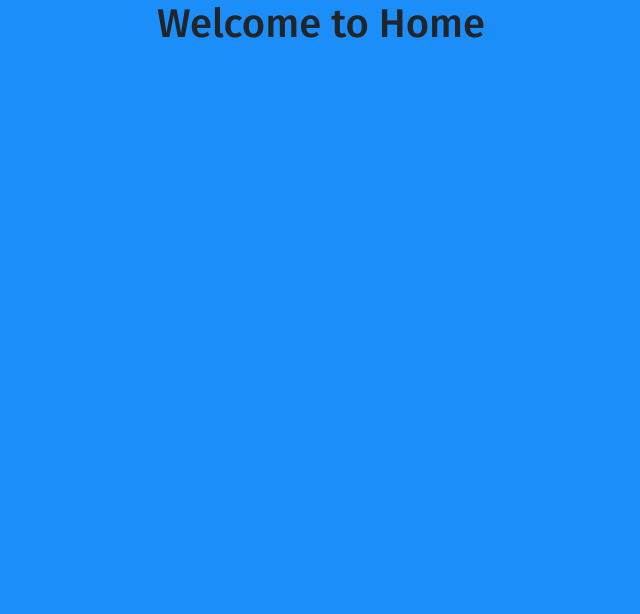
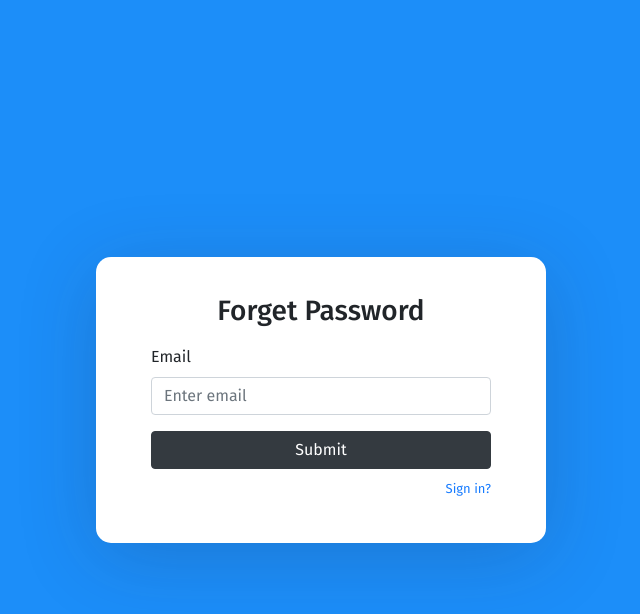
Before and after one commit to biswajitpanday/GoWithReact, a React (Create React App) app in the folder reactjs-client/: page /forgetpassword in a window 1280 px wide. Shown: the top 614 px of the page, without its empty margins (319-959 px from the left). Built offline with nearby package versions, Linux system fonts and the light colour scheme.

Commit message:
Forgot Password Component Add.

```diff
--- a/reactjs-client/src/App.tsx
+++ b/reactjs-client/src/App.tsx
@@ -4,6 +4,7 @@ import './App.css';
 import Home from './features/home/home';
 import Login from './auth/login/login';
 import Registration from './auth/registration/registration';
+import ForgetPassword from './auth/forgetPassword/forgetPassword';
 
 function App() {
   return (
@@ -12,6 +13,7 @@ function App() {
         <Switch>
           <Route path="/registration" component={Registration}></Route>
           <Route path="/login" component={Login}></Route>
+          <Route path="/forgetpassword" component={ForgetPassword}></Route>
           <Route path="/" component={Home}></Route>
         </Switch>
       </BrowserRouter>
--- a/reactjs-client/src/auth/forgetPassword/forgetPassword.tsx
+++ b/reactjs-client/src/auth/forgetPassword/forgetPassword.tsx
@@ -3,8 +3,24 @@ import React, { Component } from 'react'
 export default class ForgetPassword extends Component {
     render() {
         return (
-            <div>
-                <h1>Forget Password Page</h1>
+            <div className="auth-wrapper">
+                <div className="auth-inner">
+                    <form>
+                        <h3>Forget Password</h3>
+
+                        <div className="form-group">
+                            <label>Email</label>
+                            <input type="email" className="form-control" placeholder="Enter email"></input>
+                        </div>
+
+                        <button type="submit" className="btn btn-dark btn-block">Submit</button>
+
+                        <p className="forgot-password text-right">
+                            <a href="#">Sign in?</a>
+                        </p>
+
+                    </form>
+                </div>
             </div>
         )
     }
```
